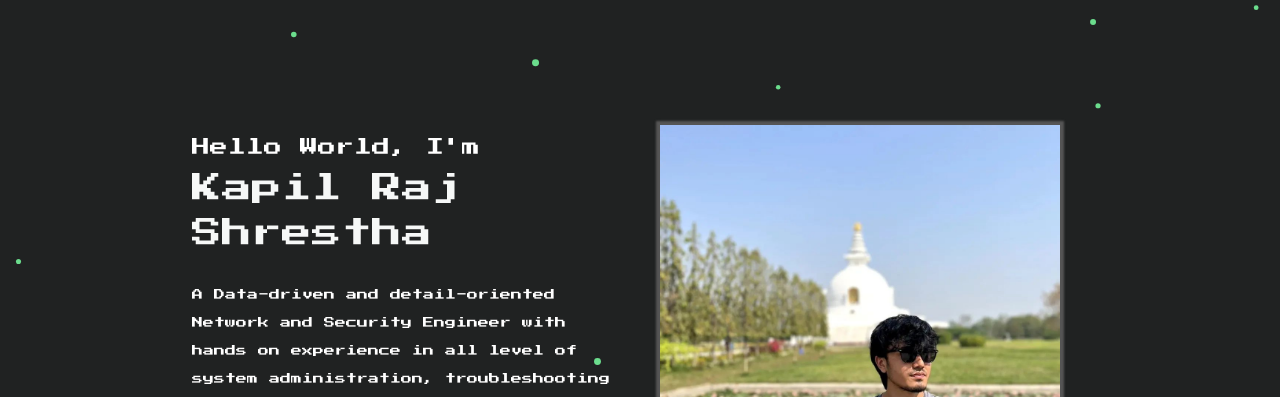
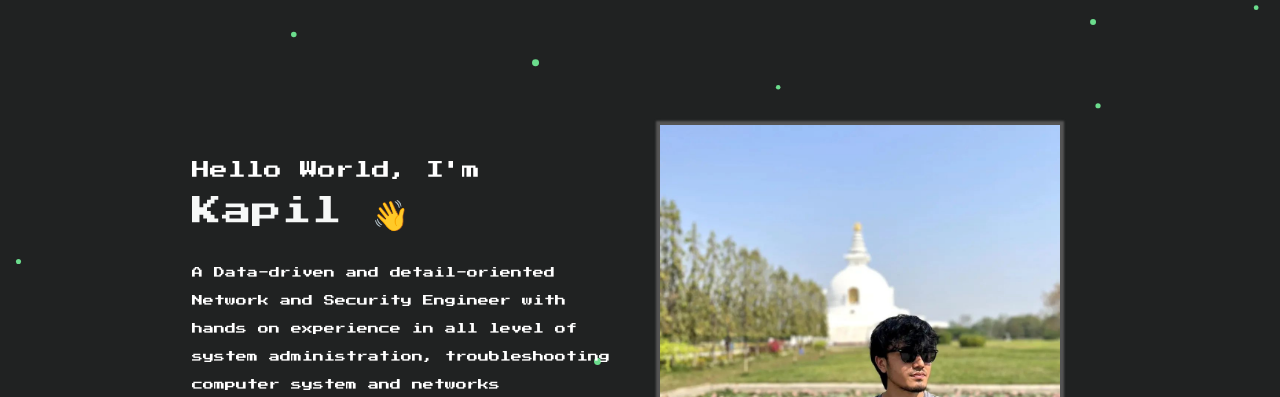
Before and after one commit to Sayapatri/Portfolio, a plain HTML site: page index.html in a window 1280 px wide. Shown: the part 93-490 px from the top of the page. Drawn offline with nearby package versions, Linux system fonts and the light colour scheme.

Commit message:
h chabnge

```diff
--- a/index.html
+++ b/index.html
@@ -34,7 +34,7 @@
 
       <div class="home-text">
           <h3>Hello World, I'm</h3>
-          <h1>Kapil Raj Shrestha</h1>
+          <h1>Kapil 👋</h1>
           <p>A Data-driven and detail-oriented Network and Security Engineer with
               hands on experience in all level of system administration, troubleshooting
               computer system and networks</p>
@@ -113,7 +113,6 @@
             <div class="layer">
                 <h3>Hackasat</h3>
                 <h5>Took Part in global Hackasat competition</h5>
-
             </div>
         </div>
 
```
